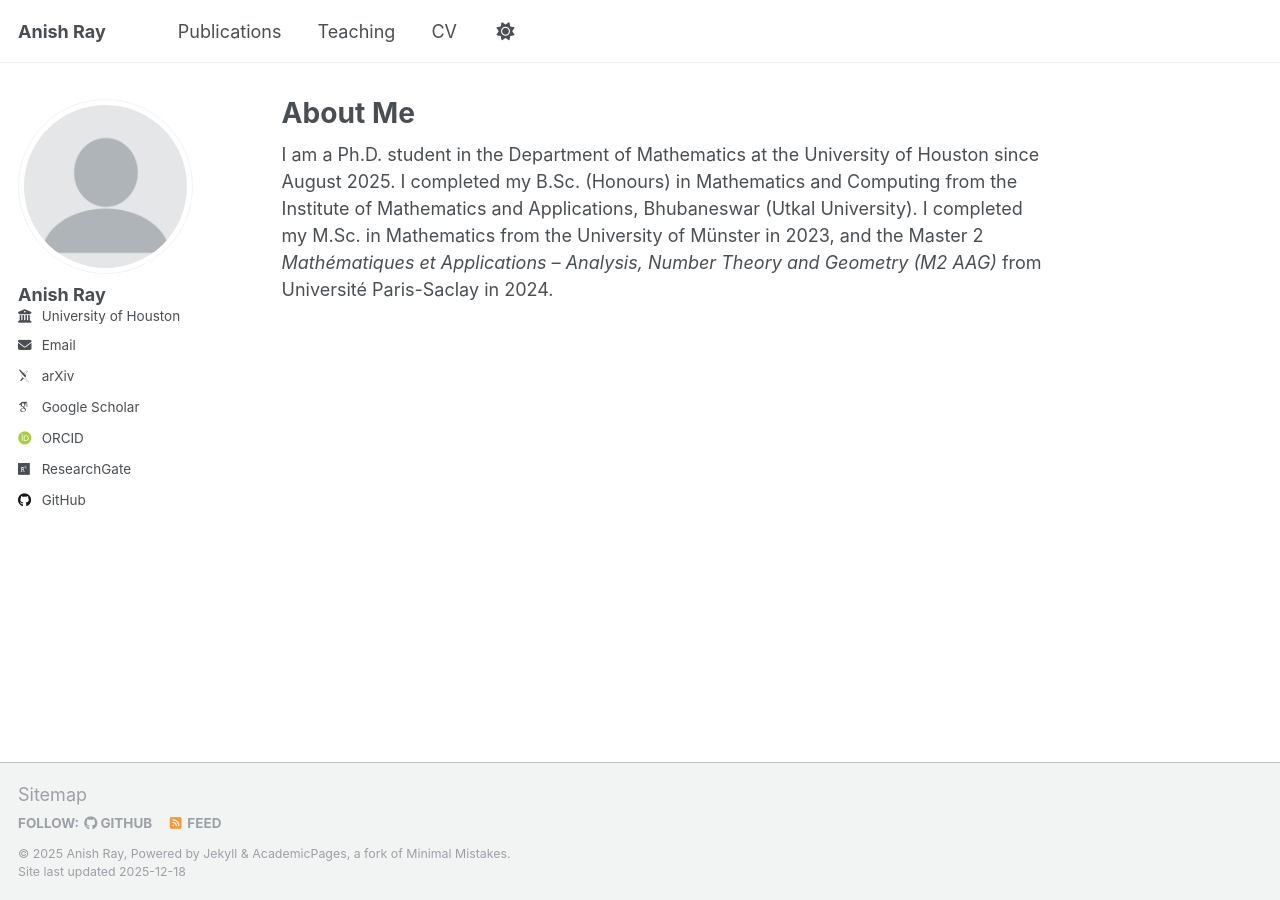
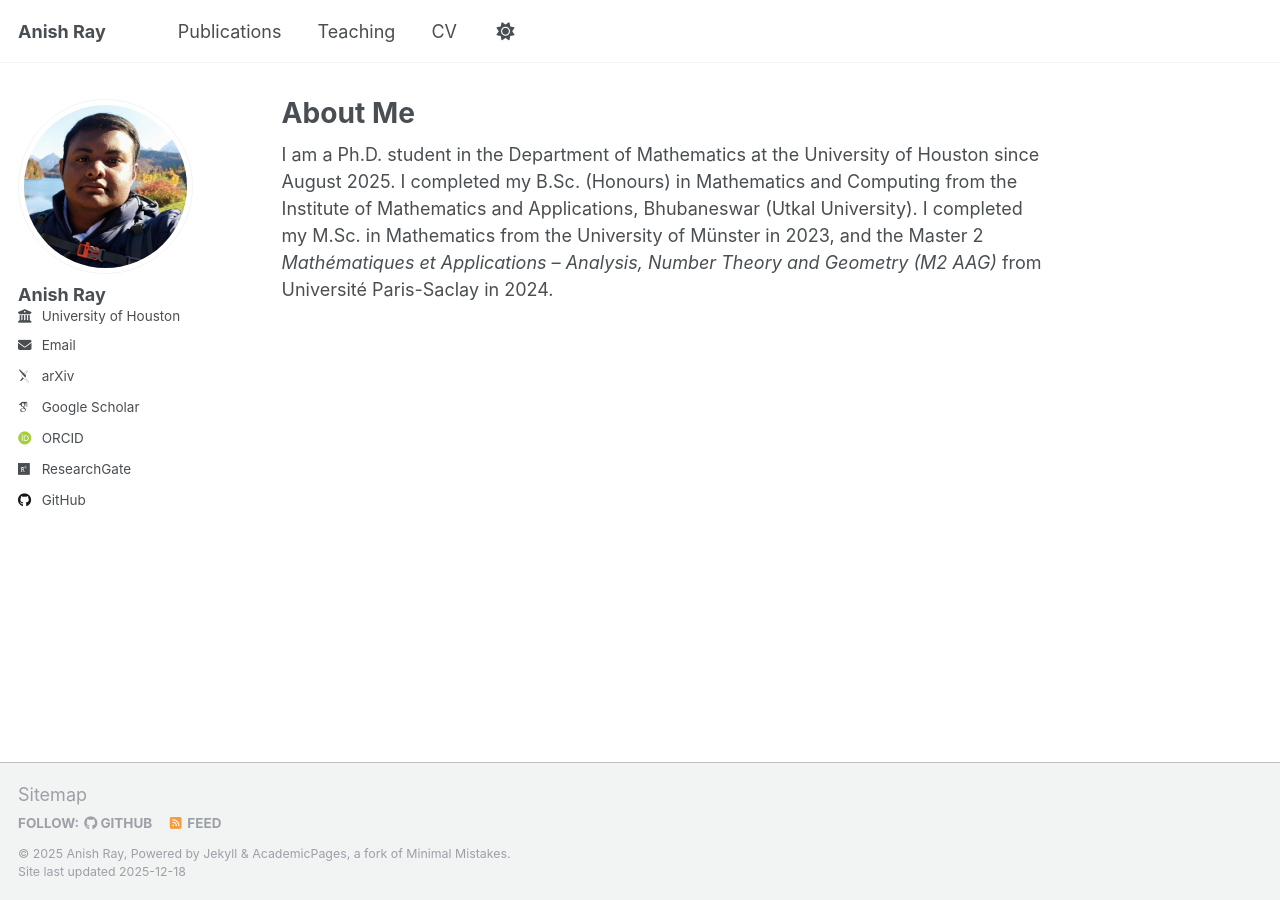
Before and after one commit to anishray49/anishray49.github.io, a Jekyll site: the page built from _pages/about.md, in a window 1280 px wide. Built offline with Jekyll 4.4.1, drawn with Linux system fonts in a browser that asks for light colours; some web fonts are replaced; a script that is not in the unit is left out.

Commit message:
Update _config.yml

```diff
--- a/_config.yml
+++ b/_config.yml
@@ -22,7 +22,7 @@ repository               : "academicpages/academicpages.github.io"
 #               Additional customization can be done by editing /_includes/author-profile.html
 author:
   # Biographic information
-  avatar           : "profile.png"
+  avatar           : "1754713282378.jpg"
   name             : "Anish Ray"
   employer         : "University of Houston"
   uri              : #"https://math.uh.edu/~aray8"
```
